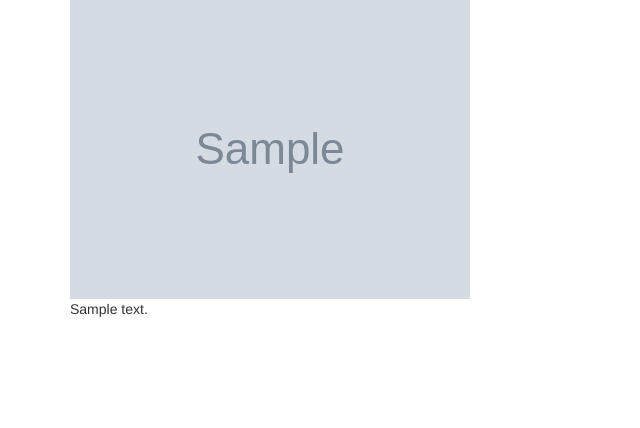
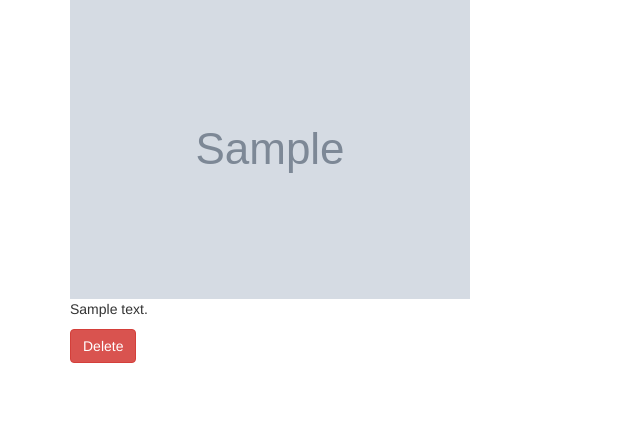
Before and after one commit to RonaldoGPP/Proyek_AMBW, a Flask app: page /gallery/ in a window 1280 px wide. Shown: the part 224-652 px from the top of the page, without its empty margins (0-640 px from the left). Run offline with Flask 3, Linux system fonts and the light colour scheme; the visitor is signed in with stand-in values (Sample User, id 1); grey boxes marked "Sample" are stand-in pictures; a database or web service that is not in the repository returns one stand-in record (values such as "Sample title"); some libraries are stand-ins or nearby versions.

Commit message:
Add files via upload
add delete button

```diff
--- a/templates/gallery.html
+++ b/templates/gallery.html
@@ -15,6 +15,11 @@
         <img class="card-img-top" src="{{ url_for('static', filename='uploads/' + i.filename) }}">
         <div class="card-body">
           <p class="card-text">{{ i.description }}</p>
+          <form action="{{ url_for('delete', image_id=i._id) }}" method="post">
+            <button type="submit" class="btn btn-danger">
+              <i class="bi bi-trash-fill"></i> Delete
+            </button>
+          </form>
         </div>
       </div>
     </div>
```
